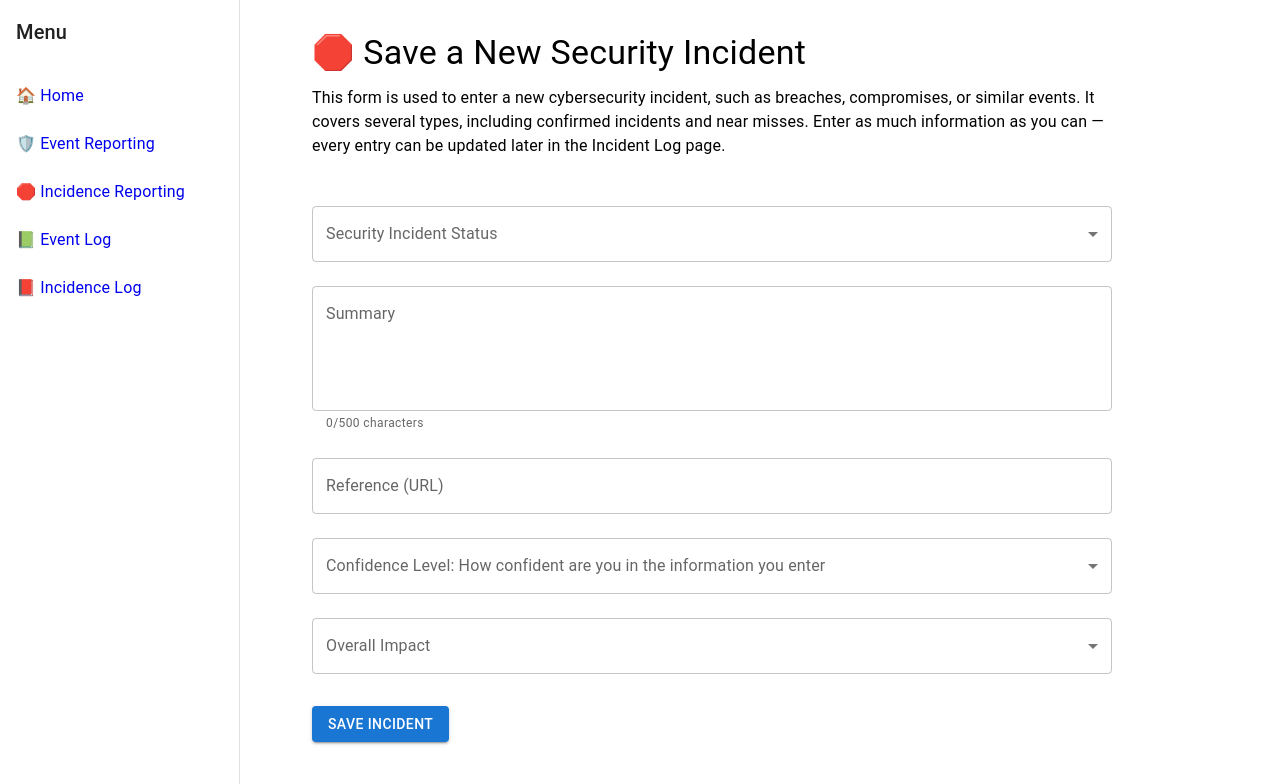
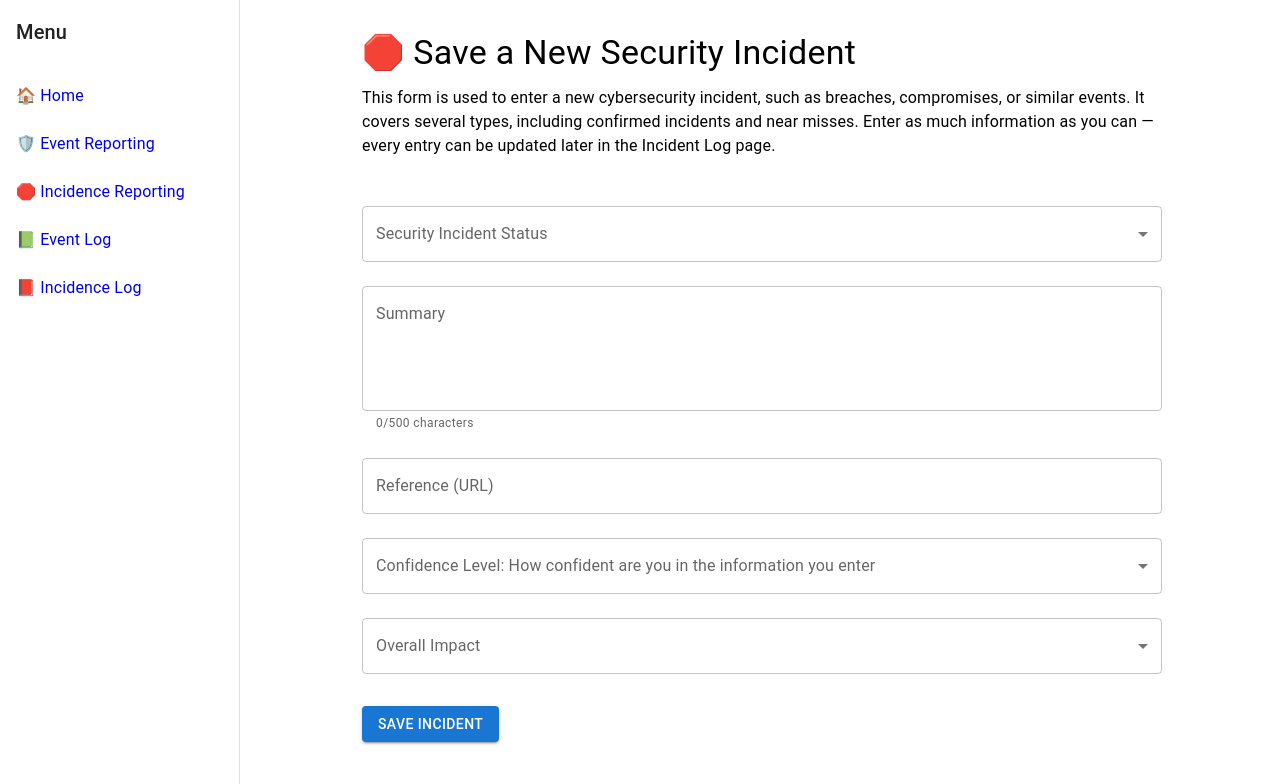
Before and after one commit to JoSt1703/positive_incidence_reporting, a React (Vite) app: page /negative-entry in a window 1280 px wide. Shown: the top 784 px of the page. Built offline with nearby package versions, Linux system fonts and the light colour scheme.

Commit message:
temporary working commit

```diff
--- a/src/App.jsx
+++ b/src/App.jsx
@@ -4,7 +4,7 @@ import Home from './pages/Home'
 import NegativeEntry from './pages/NegativeEntry'
 
 const drawerWidth = 240
-const adjustedMargin = drawerWidth - 200 // Adjust this to taste (e.g., -32, -24)
+const adjustedMargin = drawerWidth - 150
 
 const navItems = [
   { path: '/', label: '🏠 Home' },
--- a/src/pages/NegativeEntry.jsx
+++ b/src/pages/NegativeEntry.jsx
@@ -56,7 +56,7 @@ export default function NegativeEntry() {
             control={control}
             rules={{ required: true }}
             render={({ field }) => (
-              <Select {...field} label="Security Incident Status *">
+              <Select {...field} label="Security Incident Status">
                 {incidentStatusOptions.map((opt) => (
                   <MenuItem key={opt.value} value={opt.value}>
                     {opt.label}
```
